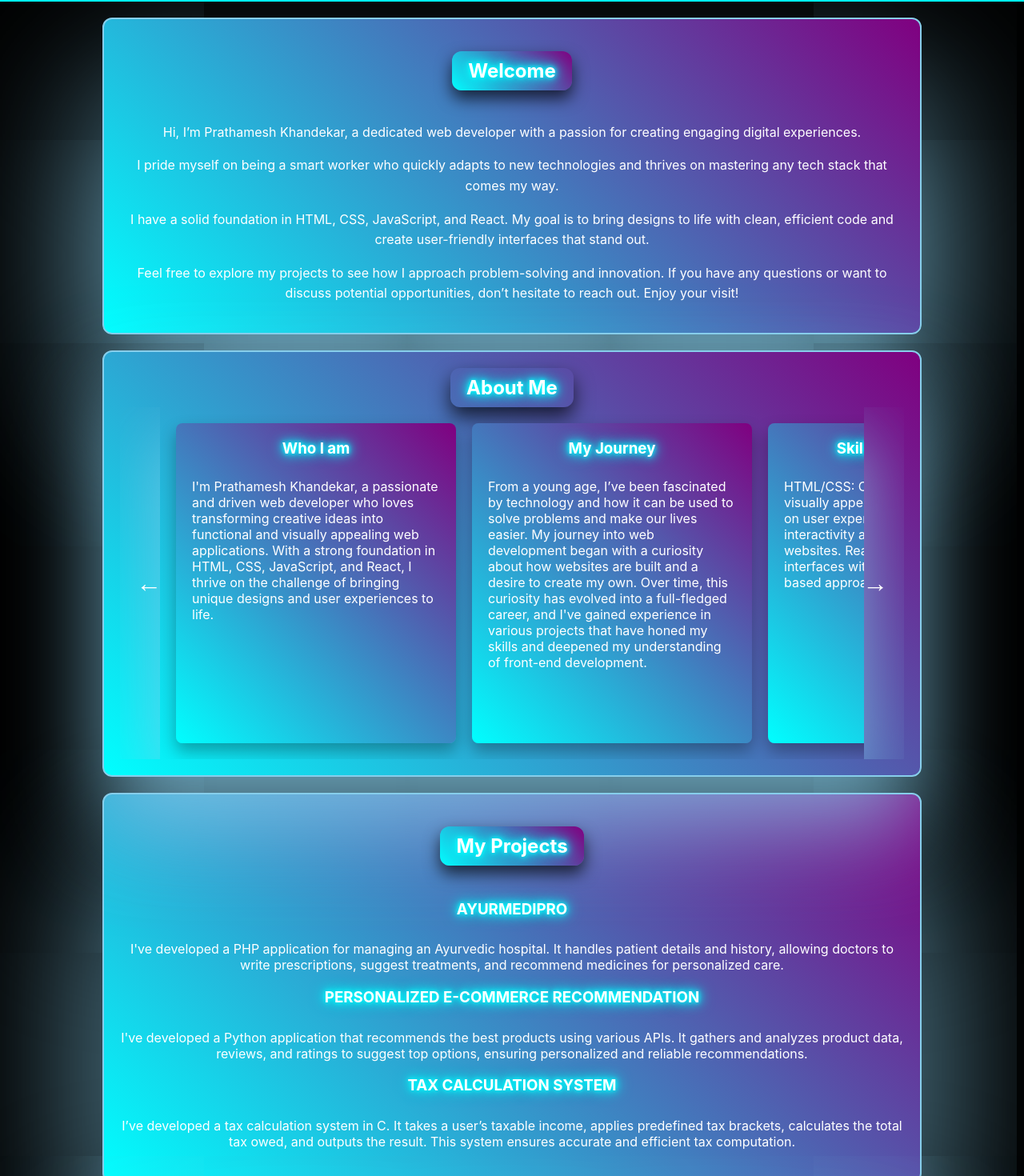
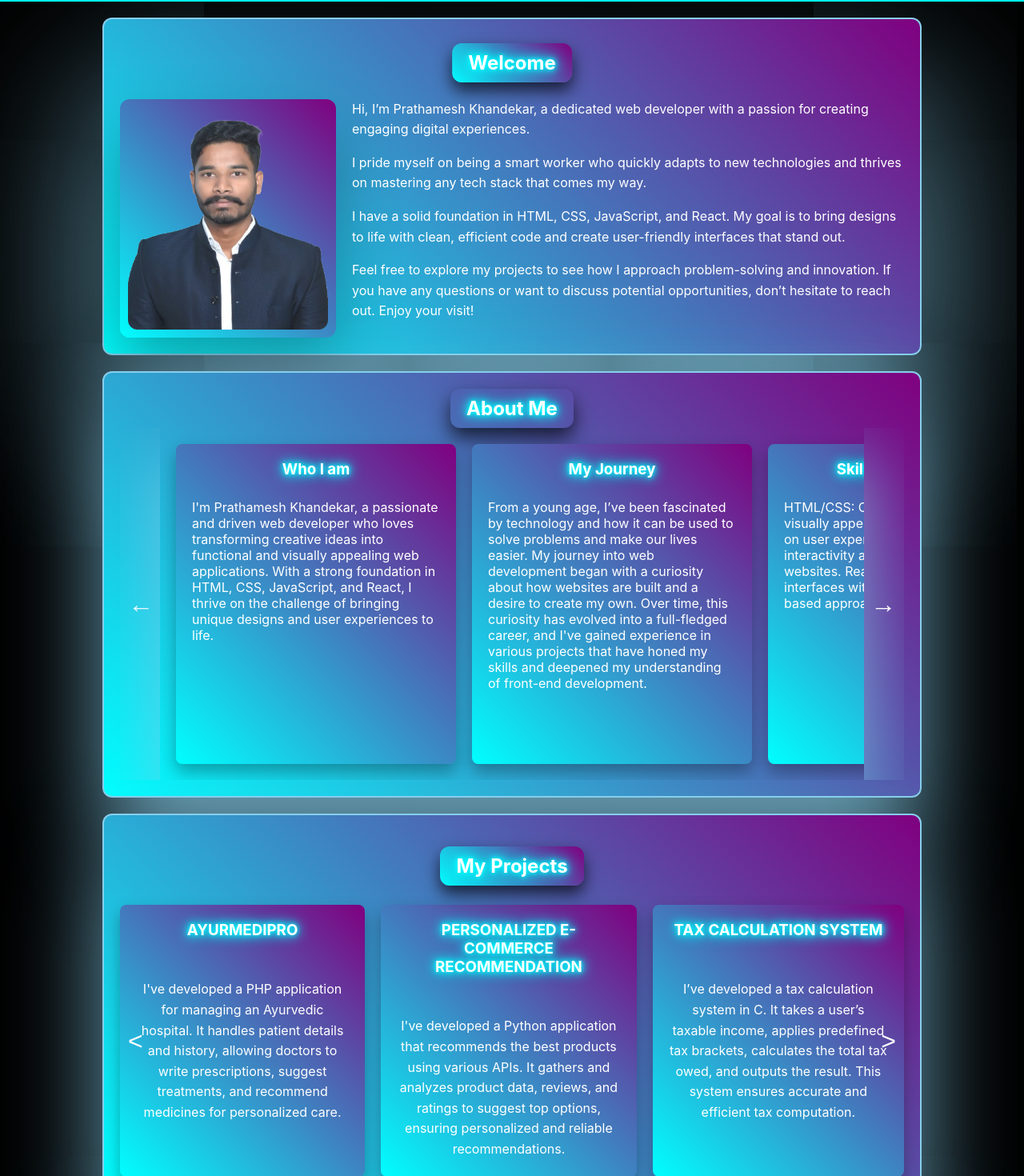
Before and after one commit to flowenol03/Portfolio, a React (Create React App) app: page / in a window 1280 px wide. Shown: the part 80-1550 px from the top of the page at 80% size. Built offline with nearby package versions, Linux system fonts and the light colour scheme.

Commit message:
initial commit

```diff
--- a/src/components/About.css
+++ b/src/components/About.css
@@ -10,9 +10,9 @@
   width: 90%; /* Box width */
   box-sizing: border-box; /* Include padding and border in the element's total width and height */
   text-align: center; /* Center align text */
-  overflow: hidden; /* Ensure overflow is hidden */
   position: relative; /* Ensure positioning context for z-index */
 }
+
 .About-box {
   background: linear-gradient(45deg, cyan, purple); /* Gradient background */
   padding: 20px; /* Padding inside the box */
@@ -100,25 +100,6 @@
   width: 100%; /* Ensure h3 takes full width */
 }
 
-.About-box {
-  background: linear-gradient(45deg, cyan, purple); /* Gradient background */
-  padding: 20px; /* Padding inside the box */
-  border-radius: 8px; /* Rounded corners */
-  box-shadow: 0 10px 20px rgba(0, 0, 0, 0.3); /* Increased shadow */
-  width: 300px; /* Default width for smaller screens */
-  height: 350px; /* Default height for smaller screens */
-  box-sizing: border-box; /* Include padding and border in the element's total width and height */
-  cursor: pointer; /* Indicate that the box is clickable */
-  flex-shrink: 0; /* Prevent the box from shrinking */
-  display: flex; /* Use flexbox for inner content layout */
-  flex-direction: column; /* Stack inner elements vertically */
-  align-items: flex-start; /* Align items to the start horizontally */
-  justify-content: flex-start; /* Align items to the start vertically */
-  position: relative; /* Ensure z-index works correctly */
-  text-align: left; /* Align text to the start */
-  z-index: 2; /* Default z-index for the box */
-}
-
 /* Hover effect */
 .About-box.hovered {
   z-index: 3; /* Higher z-index on hover */
@@ -128,17 +109,16 @@
 
 /* Navigation Arrows */
 .nav-arrow {
-  background: transparent; /* Transparent background */
-  border: none; /* Remove default border */
-  color: #fff; /* White text color */
-  font-size: 2rem; /* Large font size */
-  cursor: pointer; /* Pointer cursor */
-  padding: 0 20px; /* Padding around the arrow */
-  user-select: none; /* Prevent text selection */
-  position: absolute; /* Absolute positioning */
-  top: 50%; /* Vertically center */
-  transform: translateY(-50%); /* Adjust for perfect centering */
-  z-index: 5; /* Ensure arrows are above other content */
+  background: none;
+  border: none;
+  color: #ffffff;
+  font-size: 2em;
+  cursor: pointer;
+  z-index: 1; /* Ensure arrows are above the projects */
+  position: absolute;
+  top: 50%;
+  transform: translateY(-50%);
+  padding: 10px;
 }
 
 .nav-arrow.left {
--- a/src/components/Hero.css
+++ b/src/components/Hero.css
@@ -1,6 +1,5 @@
-/* Hero.css */
-
 .Hero {
+  position: relative; /* For positioning the h2 */
   border: 2px solid #87CEEB;
   padding: 20px; /* Space inside the border */
   margin: 20px auto; /* Center the box horizontally */
@@ -10,26 +9,106 @@
   box-shadow: 0 100px 200px rgba(135, 206, 235, 0.9); /* Larger, more prominent sky blue shadow */
   width: 80%; /* Box width */
   box-sizing: border-box; /* Include padding and border in the element's total width and height */
-  text-align: center; /* Center align text */
+  display: flex; /* Use flexbox for layout */
+  align-items: center; /* Center align items vertically */
+  flex-direction: column; /* Stack children vertically */
 }
 
 .Hero h2 {
+  position: absolute; /* Absolute positioning */
+  top: 10px; /* Adjust top space to fit within the Hero section */
+  left: 50%; /* Center horizontally */
+  transform: translateX(-50%); /* Center horizontally */
   color: #ffffff; /* Text color for h2 */
   background: linear-gradient(45deg, cyan, purple);
   padding: 10px 20px; /* Padding inside the box */
   border-radius: 12px; /* Match border radius of the .Hero section */
-  position: relative; /* Needed for pseudo-element positioning */
   display: inline-block; /* Fit background around text */
   overflow: hidden; /* Ensure pseudo-element does not overflow */
   z-index: 1; /* Ensure it is above the pseudo-element */
   box-shadow: 0 10px 20px rgba(0, 0, 0, 0.7); /* Darker shadow for h2 */
 }
 
-.Hero h1 {
-  color: #ffffff; /* Text color for h1 */
-  text-shadow: 0.3px 0.3px 0.5px rgba(0, 0, 0, 0.2); /* Even subtler shadow */
+.Hero-content {
+  display: flex; /* Use flexbox for layout */
+  width: 100%; /* Full width */
+  margin-top: 60px; /* Space to make room for centered h2 */
+  align-items: center; /* Center align items vertically */
+  background: transparent; /* Ensure content background is transparent */
+  flex-wrap: wrap; /* Allow wrapping for responsiveness */
+}
+
+.Hero-photo {
+  flex: 1; /* Flex grow to take available space */
+  display: flex; /* Center image inside container */
+  justify-content: center; /* Center horizontally */
+  align-items: center; /* Center vertically */
+  margin-top: 20px; /* Move the photo up */
+  background: linear-gradient(45deg, cyan, purple); /* Neon cyan and purple background */
+  border-radius: 12px; /* Match border radius of the Hero section */
+  box-shadow: 0 40px 80px rgba(0, 0, 0, 0.3); /* Shadow for depth */
+  padding: 10px; /* Padding around the image */
+  max-width: 250px; /* Maximum width of the photo box */
+  height: auto; /* Adjust height automatically */
+  transition: transform 0.3s ease, box-shadow 0.3s ease; /* Smooth transition for transform and box-shadow */
+  cursor: pointer;
+}
+
+.Hero-photo img {
+  max-width: 100%; /* Ensure the image scales with its container */
+  height: auto; /* Maintain aspect ratio */
+  border-radius: 12px; /* Match border radius of the Hero section */
+  object-fit: cover; /* Cover the container */
+  object-position: top; /* Crop the bottom of the image */
+}
+
+.Hero-photo:hover {
+  transform: scale(1.1); /* Slightly enlarge the photo on hover */
+  box-shadow: 0 40px 80px rgba(0, 0, 0, 0.5); /* Darker shadow on hover */
+}
+
+.Hero-text {
+  flex: 2; /* Flex grow more compared to photo container */
+  margin-left: 20px; /* Space between photo and text */
+  background: transparent; /* Ensure text background is transparent */
 }
 
 .Hero p {
   line-height: 1.6; /* Line height for readability */
+  background: transparent; /* Ensure paragraph background is transparent */
 }
+
+/* Media queries for responsiveness */
+@media (max-width: 768px) {
+  .Hero-content {
+    flex-direction: column; /* Stack content vertically on smaller screens */
+    align-items: center; /* Center align items */
+  }
+
+  .Hero-photo {
+    margin-top: 10px; /* Reduce top margin */
+    max-width: 200px; /* Reduce photo box width */
+  }
+
+  .Hero-text {
+    margin-left: 0; /* Remove left margin */
+    margin-top: 10px; /* Add top margin */
+  }
+}
+
+@media (max-width: 480px) {
+  .Hero {
+    width: 90%; /* Increase width on very small screens */
+    padding: 10px; /* Reduce padding */
+  }
+
+  .Hero h2 {
+    padding: 5px 10px; /* Reduce padding */
+    font-size: 1.2em; /* Adjust font size */
+  }
+
+  .Hero-photo {
+    max-width: 150px; /* Further reduce photo box width */
+    padding: 5px; /* Reduce padding */
+  }
+}
--- a/src/components/Hero.js
+++ b/src/components/Hero.js
@@ -1,14 +1,22 @@
 import React from 'react';
-import './Hero.css'; // Make sure you have the styles
+import './Hero.css';
+import imgSrc from '../assets/IMG_1346.png'; // Adjust path as needed
 
 function Hero() {
   return (
     <section id="hero" className="Hero">
-        <h2>Welcome</h2>
-      <p>Hi, I’m Prathamesh Khandekar, a dedicated web developer with a passion for creating engaging digital experiences.</p>
-      <p>I pride myself on being a smart worker who quickly adapts to new technologies and thrives on mastering any tech stack that comes my way.</p>
-      <p>I have a solid foundation in HTML, CSS, JavaScript, and React. My goal is to bring designs to life with clean, efficient code and create user-friendly interfaces that stand out.</p>
-      <p>Feel free to explore my projects to see how I approach problem-solving and innovation. If you have any questions or want to discuss potential opportunities, don’t hesitate to reach out. Enjoy your visit!</p>
+      <h2>Welcome</h2>
+      <div className="Hero-content">
+        <div className="Hero-photo">
+          <img src={imgSrc} alt="Prathamesh Khandekar" />
+        </div>
+        <div className="Hero-text">
+          <p>Hi, I’m Prathamesh Khandekar, a dedicated web developer with a passion for creating engaging digital experiences.</p>
+          <p>I pride myself on being a smart worker who quickly adapts to new technologies and thrives on mastering any tech stack that comes my way.</p>
+          <p>I have a solid foundation in HTML, CSS, JavaScript, and React. My goal is to bring designs to life with clean, efficient code and create user-friendly interfaces that stand out.</p>
+          <p>Feel free to explore my projects to see how I approach problem-solving and innovation. If you have any questions or want to discuss potential opportunities, don’t hesitate to reach out. Enjoy your visit!</p>
+        </div>
+      </div>
     </section>
   );
 }
--- a/src/components/Projects.css
+++ b/src/components/Projects.css
@@ -1,5 +1,3 @@
-/* Projects.css */
-
 .Projects {
   border: 2px solid #87CEEB; /* Sky blue border */
   padding: 20px; /* Space inside the border */
@@ -7,35 +5,96 @@
   border-radius: 12px; /* Rounded corners */
   background: linear-gradient(45deg, cyan, purple); /* Gradient background */
   color: #fff; /* Text color */
-  box-shadow: 0 100px 200px rgba(135, 206, 235, 0.9); /* Larger, more prominent sky blue shadow */
+  box-shadow: 0 60px 120px rgba(135, 206, 235, 0.8); /* Increased shadow */
   width: 80%; /* Box width */
   box-sizing: border-box; /* Include padding and border in the element's total width and height */
   text-align: center; /* Center align text */
+  position: relative; /* Position relative for arrow positioning */
 }
 
 .Projects h2 {
   color: #ffffff; /* Text color for h2 */
   background: linear-gradient(45deg, cyan, purple); /* Gradient background for h2 */
   padding: 10px 20px; /* Padding inside the box */
-  border-radius: 12px; /* Match border radius of the .Projects section */
+  border-radius: 12px; /* Match border radius */
   position: relative; /* Needed for pseudo-element positioning */
   display: inline-block; /* Fit background around text */
   overflow: hidden; /* Ensure pseudo-element does not overflow */
   z-index: 1; /* Ensure it is above the pseudo-element */
   box-shadow: 0 10px 20px rgba(0, 0, 0, 0.7); /* Darker shadow for h2 */
+  margin-bottom: 20px; /* Space below h2 */
 }
 
-.Projects h1 {
-  color: #ffffff; /* Text color for h1 */
-  text-shadow: 0.3px 0.3px 0.5px rgba(0, 0, 0, 0.2); /* Subtle shadow for h1 */
+.project-container {
+  display: flex; /* Enable flexbox */
+  flex-wrap: nowrap; /* Prevent wrapping */
+  gap: 20px; /* Space between project boxes */
+  justify-content: center; /* Center align the project boxes */
+  background: transparent;
+  position: relative; /* Position relative for arrow positioning */
 }
 
-.Projects p {
+.project {
+  background: linear-gradient(45deg, cyan, purple); /* Gradient background for each project */
+  padding: 20px; /* Padding inside the box */
+  border-radius: 8px; /* Rounded corners */
+  box-shadow: 0 10px 20px rgba(0, 0, 0, 0.3); /* Shadow effect */
+  color: #ffffff; /* White text color */
+  min-width: 250px; /* Minimum width for each box */
+  min-height: 300px; /* Increased minimum height for each box */
+  text-align: center; /* Center align text */
+  display: flex; /* Enable flexbox */
+  flex-direction: column; /* Align items in a column */
+  justify-content: flex-start; /* Align content to the top */
+  transition: transform 0.3s ease-in-out, box-shadow 0.3s ease-in-out;
+}
+
+.project.hovered {
+  transform: scale(1.05); /* Slightly enlarge the box */
+  box-shadow: 0 20px 40px rgba(0, 0, 0, 0.5); /* Increase shadow effect */
+}
+
+.project h3 {
+  color: #ffffff; /* White text color for project titles */
+  margin: 0 0 10px 0; /* Space below the title */
+  text-align: center; /* Center align text */
+}
+
+.project p {
+  color: #ffffff; /* White text color for project descriptions */
   line-height: 1.6; /* Line height for readability */
+  margin: 0; /* Remove default margin */
+  margin-top: 30px;
 }
-.project{
-  background-color: transparent;
+
+.arrow {
+  background: none;
+  border: none;
+  color: #ffffff;
+  font-size: 2em;
+  cursor: pointer;
+  z-index: 1; /* Ensure arrows are above the projects */
+  position: absolute;
+  top: 50%;
+  transform: translateY(-50%);
+  padding: 10px;
 }
-.project h3{
-  color: #ffffff;
+
+.arrow-left {
+  left: 0;
 }
+
+.arrow-right {
+  right: 0;
+}
+
+
+@media (max-width: 768px) {
+  .Projects {
+    width: 90%; /* Adjust width for smaller screens */
+  }
+
+  .project-container {
+    flex-direction: column; /* Stack projects vertically on small screens */
+  }
+}
--- a/src/components/Projects.js
+++ b/src/components/Projects.js
@@ -1,26 +1,51 @@
-import React from 'react';
-import './Projects.css'; // You can add styles here
+import React, { useState } from 'react';
+import './Projects.css';
 
 function Projects() {
+  const [hoveredIndex, setHoveredIndex] = useState(null);
+
+  const handleBoxClick = (index) => {
+    setHoveredIndex(hoveredIndex === index ? null : index);
+  };
+
+  const handleArrowClick = (direction) => {
+    setHoveredIndex((prevIndex) => {
+      if (direction === 'left') {
+        return prevIndex === 0 ? 2 : prevIndex - 1;
+      } else {
+        return prevIndex === 2 ? 0 : prevIndex + 1;
+      }
+    });
+  };
+
   return (
     <section id="projects" className="Projects">
       <h2>My Projects</h2>
-      <div className="project">
-        <h3>AYURMEDIPRO</h3><br></br>
-        I've developed a PHP application for managing an Ayurvedic hospital. It handles patient details and history, allowing doctors
-        to write prescriptions, suggest treatments, and recommend medicines for personalized care.
+      <div className="project-container">
+        <button className="arrow arrow-left" onClick={() => handleArrowClick('left')}>{'<'}</button>
+        <div
+          className={`project ${hoveredIndex === 0 ? 'hovered' : ''}`}
+          onClick={() => handleBoxClick(0)}
+        >
+          <h3>AYURMEDIPRO</h3>
+          <p>I've developed a PHP application for managing an Ayurvedic hospital. It handles patient details and history, allowing doctors to write prescriptions, suggest treatments, and recommend medicines for personalized care.</p>
+        </div>
+        <div
+          className={`project ${hoveredIndex === 1 ? 'hovered' : ''}`}
+          onClick={() => handleBoxClick(1)}
+        >
+          <h3>PERSONALIZED E-COMMERCE RECOMMENDATION</h3>
+          <p>I've developed a Python application that recommends the best products using various APIs. It gathers and analyzes product data, reviews, and ratings to suggest top options, ensuring personalized and reliable recommendations.</p>
+        </div>
+        <div
+          className={`project ${hoveredIndex === 2 ? 'hovered' : ''}`}
+          onClick={() => handleBoxClick(2)}
+        >
+          <h3>TAX CALCULATION SYSTEM</h3>
+          <p>I’ve developed a tax calculation system in C. It takes a user’s taxable income, applies predefined tax brackets, calculates the total tax owed, and outputs the result. This system ensures accurate and efficient tax computation.</p>
+        </div>
+        <button className="arrow arrow-right" onClick={() => handleArrowClick('right')}>{'>'}</button>
       </div>
-      <div className="project">
-        <h3>PERSONALIZED E-COMMERCE RECOMMENDATION</h3><br></br>
-        I've developed a Python application that recommends the best products using various APIs. It gathers and analyzes product
-data, reviews, and ratings to suggest top options, ensuring personalized and reliable recommendations.
-      </div>
-      <div className="project">
-        <h3>TAX CALCULATION SYSTEM </h3><br></br>
-        I’ve developed a tax calculation system in C. It takes a user’s taxable income, applies predefined tax brackets, calculates the
-total tax owed, and outputs the result. This system ensures accurate and efficient tax computation.
-      </div>
-      <br></br>
     </section>
   );
 }
```
Also changed, not shown: src/assets/IMG_1346.png (added).
